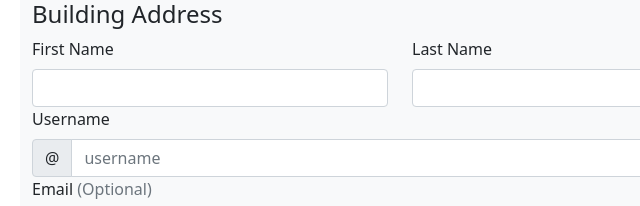
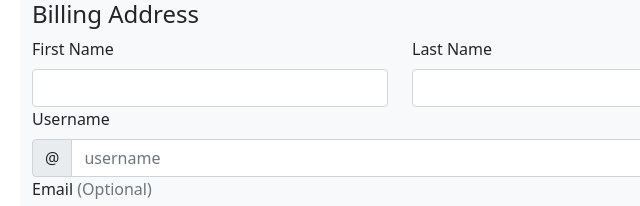
Before and after one commit to Indupriya232002/Bootstrap-Assignment-2, a plain HTML site: page index.html in a window 1280 px wide. Shown: the top 206 px of the page, 50-690 px from the left. Drawn offline with nearby package versions, Linux system fonts and the light colour scheme.

Commit message:
completed

```diff
--- a/index.html
+++ b/index.html
@@ -16,7 +16,7 @@
     <div class="container bg-light">
         <div class="row">
             <div class="col-8">
-                <h4>Building Address</h4>
+                <h4>Billing Address</h4>
                 <form>
                     <div class="row">
                         <div class="col-6">
```
